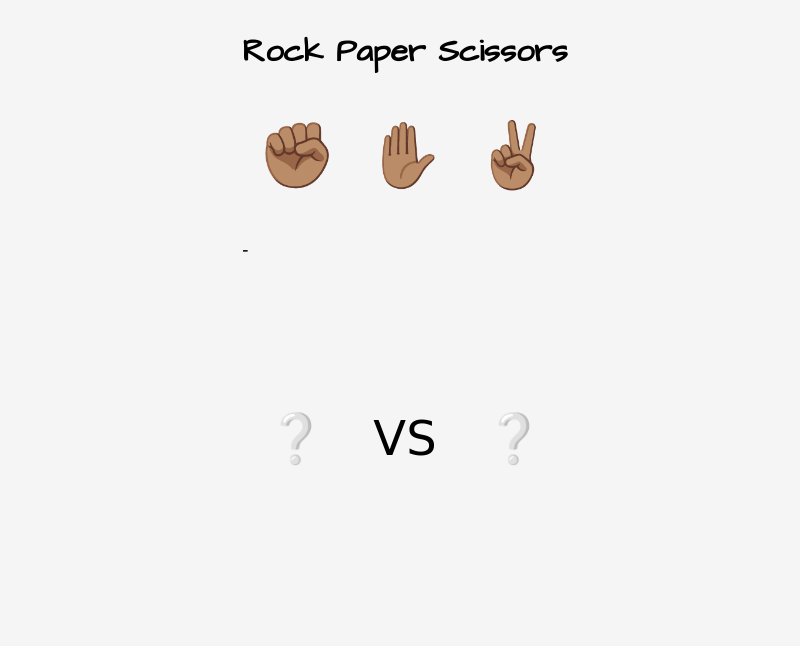
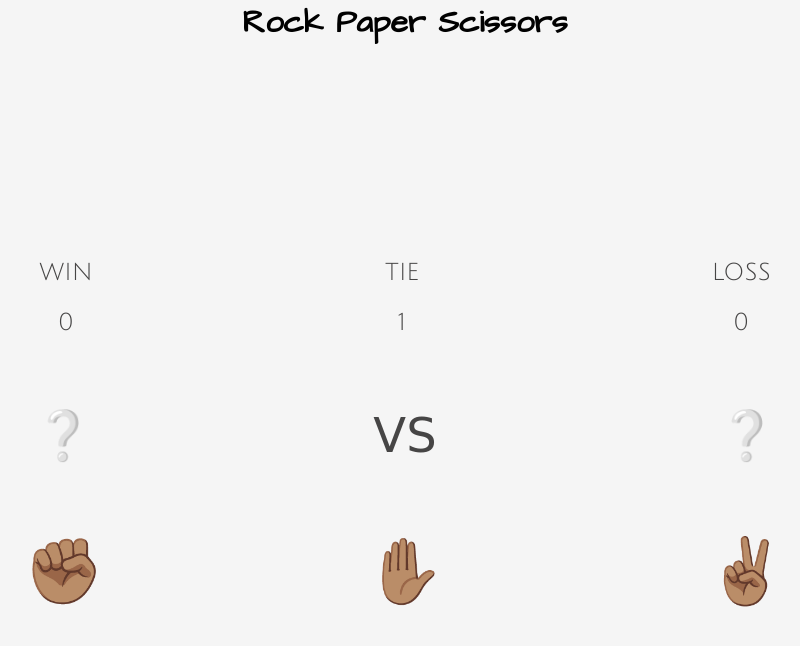
Before and after one commit to 19r3ka/rockpaperscissors, a plain HTML site: page index.html in a window 1280 px wide. Both pictures are taken after a click on the button "✊🏽". Shown: the whole page, without its empty margins (235-1035 px from the left). Drawn offline with Linux system fonts and the light colour scheme; a web font is replaced by a local one.

Commit message:
The 2nd version of the app.

```diff
--- a/index.html
+++ b/index.html
@@ -7,21 +7,27 @@
     <title>Rock Paper Scissors</title>
     <link rel="preconnect" href="https://fonts.googleapis.com">
     <link rel="preconnect" href="https://fonts.gstatic.com" crossorigin>
-    <link href="https://fonts.googleapis.com/css2?family=Architects+Daughter&family=Shadows+Into+Light&family=Shizuru&display=swap" rel="stylesheet">
+    <link href="https://fonts.googleapis.com/css2?family=Architects+Daughter&family=Julius+Sans+One&family=Shadows+Into+Light&family=Shizuru&display=swap" rel="stylesheet">
     <link rel="stylesheet" href="style.css">
 </head>
 <body>
+    <header>
+        <h1>rock paper scissors</h1>
+    </header>
     <main>
-        <h1>rock paper scissors</h1>
-
-        <div id="options">
-            <button value="rock" class="hand">✊🏽</button>
-            <button value="paper" class="hand">✋🏽</button>
-            <button value="scissors" class="hand">✌🏽</button>
-        </div>
-
-        <div id="streakBox">
-            <p id="streak"></p>
+        <div id="scoreboard">
+            <div>
+                <p class="label">win</p>
+                <p id="wins">0</p>
+            </div>
+            <div>
+                <p class="label">tie</p>
+                <p id="ties">0</p>
+            </div>
+            <div>
+                <p class="label">loss</p>
+                <p id="losses">0</p>
+            </div>
         </div>
 
         <div id="choices">
@@ -30,9 +36,11 @@
             <p id="aiChoice">❔</p>
         </div>
 
-        <!-- <div id="actions">
-            <button id="reset">restart</button>
-        </div> -->
+        <div id="options">
+            <button value="rock" class="hand">✊🏽</button>
+            <button value="paper" class="hand">✋🏽</button>
+            <button value="scissors" class="hand">✌🏽</button>
+        </div>
     </main>
     <script src="main.js" type="module"></script>
 </body>
--- a/main.js
+++ b/main.js
@@ -1,5 +1,5 @@
 let results = [];
-let streak = "";
+let score = { win: 0, tie: 0, loss: 0 };
 
 function randomChoice() {
   const choices = ["rock", "paper", "scissors"];
@@ -7,16 +7,26 @@ function randomChoice() {
   return choices[index];
 }
 
-function setDom(result = "tie", myChoice = "❔", aiChoice = "❔", results) {
+function setDom(
+  result = "tie",
+  myChoice = "❔",
+  aiChoice = "❔",
+  outcomes = score
+) {
   const myHand = document.getElementById("myChoice");
   const aiHand = document.getElementById("aiChoice");
   const handBox = document.getElementById("choices");
-  const streakBox = document.getElementById("streak");
+  const wins = document.getElementById("wins");
+  const ties = document.getElementById("ties");
+  const losses = document.getElementById("losses");
 
   handBox.className = result;
   myHand.innerText = myChoice;
   aiHand.innerText = aiChoice;
-  if (!!results) streakBox.innerText = results;
+
+  wins.innerText = outcomes.win;
+  ties.innerText = outcomes.tie;
+  losses.innerText = outcomes.loss;
 }
 
 function reactToClick(e) {
@@ -34,11 +44,14 @@ function reactToClick(e) {
     result = aiChoice === choices[myChoice].weakness ? "loss" : "win";
   }
 
+  score[result]++;
+  console.log(score);
+
   // update the history of hands played
   results = [[result, myChoice, aiChoice], ...results];
-  streak = streak + (result === "tie" ? "-" : result[0]);
+  // streak = streak + (result === "tie" ? "-" : result[0]);
 
-  setDom(result, choices[myChoice].symbol, choices[aiChoice].symbol, streak);
+  setDom(result, choices[myChoice].symbol, choices[aiChoice].symbol, score);
   setTimeout(setDom, 1000);
 }
 
--- a/style.css
+++ b/style.css
@@ -1,5 +1,5 @@
-html {
-    height: 100vh;
+html, body {
+    height: 100%;
     margin: 0;
     padding: 0;
     background: whitesmoke;
@@ -8,8 +8,23 @@ html {
 
 body {
     display: flex;
-    align-items: center;
+    flex-wrap: wrap;
     justify-content: center;
+    align-items: stretch;
+}
+
+main {
+    display: flex;
+    /* justify-content: center; */
+    align-items: stretch;
+    flex-flow: column nowrap;
+    margin: 0;
+    text-transform: uppercase;
+    color: rgb(70, 69, 69);
+}
+
+main > div {
+    width: 80vw;
 }
 
 button.hand {
@@ -32,31 +47,30 @@ button.hand:hover {
 }
 
 h1 {
-    font-size: 2rem;
     font-family: 'Architects Daughter', 'Shadows Into Light', 'Shizuru', cursive;
     text-transform: capitalize;
     text-align: center;
+    margin-top: 0;
 }
 
-#options, #choices, #actions {
+#options, #choices, #actions, #scoreboard {
     display: flex;
     justify-content: space-around;
 }
 
 #options {
     height: 120px;
-
 }
 
 #choices {
-    margin-top: 100px;
     font-family: 'Shizuru', cursive;
     font-size: 3rem;
 }
 
-#streak {
-    text-transform: uppercase;
-    font-size: larger;
+#scoreboard > div > p {
+    text-align: center;
+    font-family: 'Julius Sans One', sans-serif;
+    font-size: x-large;
 }
 
 .win, .loss {
```
